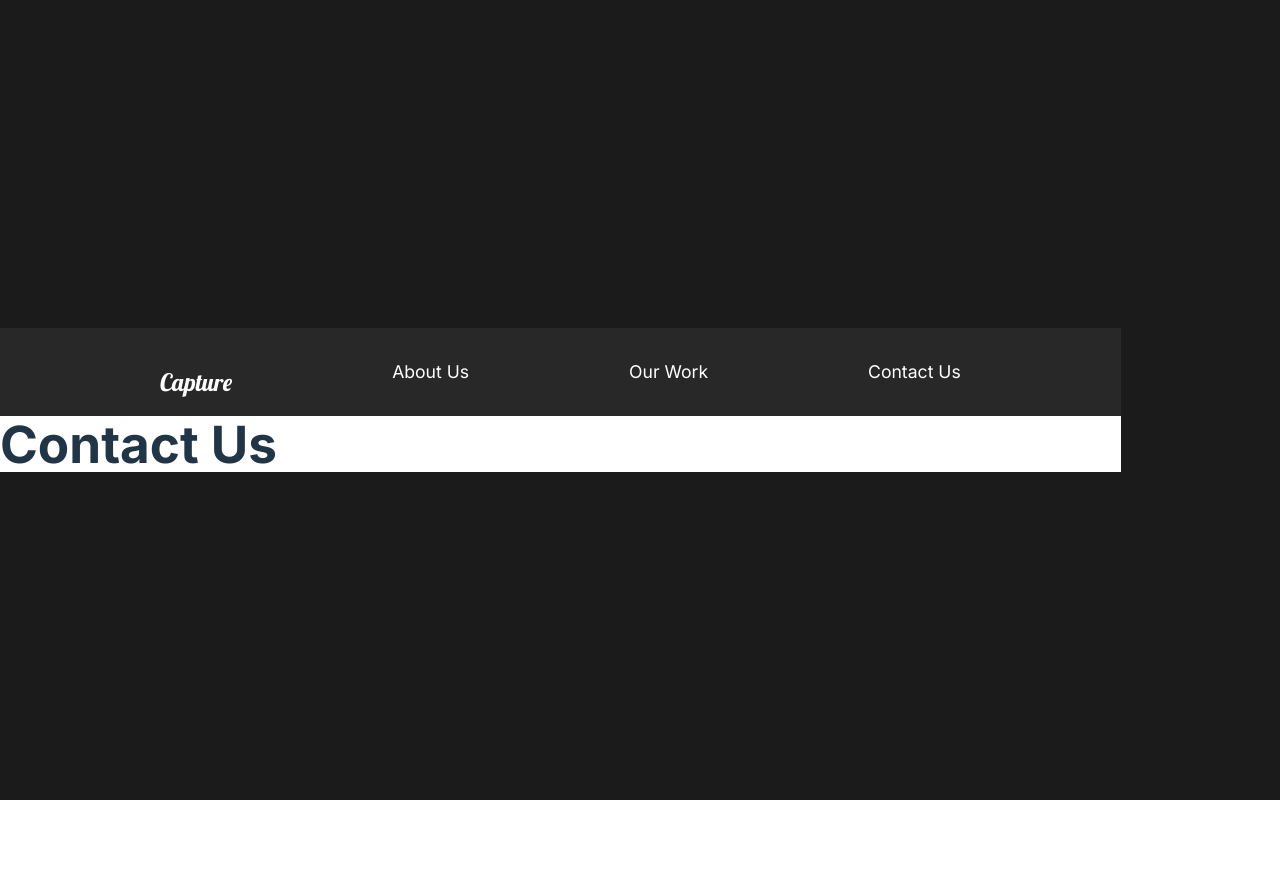
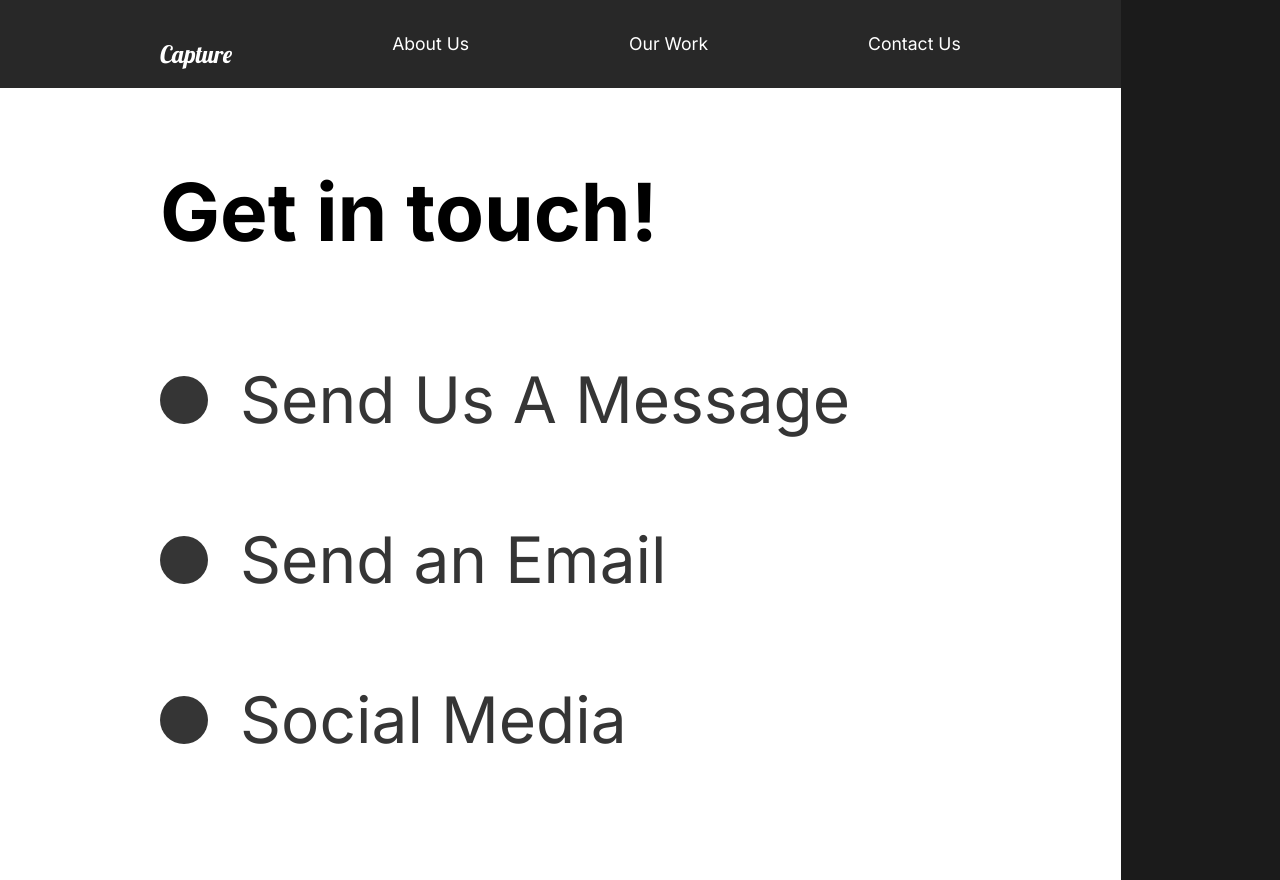
Before and after one commit to FH-N/react-capture-portfolio, a React (Vite) app: page /contact in a window 1280 px wide. Before the commit the page ends 800 px from the top, so only its background shows below. Built offline with nearby package versions, Linux system fonts and the light colour scheme.

Commit message:
22. Bug fixes

```diff
--- a/src/Pages/AboutUs.tsx
+++ b/src/Pages/AboutUs.tsx
@@ -5,6 +5,7 @@
 //animations
 import {motion} from "framer-motion";
 import { pageAnimation } from "../animation";
+import ScrollTop from "../components/scrollTop";
 
 
 const AboutUs = () => {
@@ -13,6 +14,7 @@
       <AboutSection />;
       <ServicesSection />
       <FaqSection />
+      <ScrollTop />
     </motion.div>
   );
 };
--- a/src/Pages/ContactUs.tsx
+++ b/src/Pages/ContactUs.tsx
@@ -1,13 +1,73 @@
 //animations
 import {motion} from "framer-motion";
-import { pageAnimation } from "../animation";
+import { pageAnimation, titleAnim } from "../animation";
+import styled from "styled-components";
 
 const ContactUs = () => {
   return (
-    <motion.div variants={pageAnimation} initial="hidden" animate="show" exit="exit" style={{background: "#fff"}}>
-      <h1>Contact Us</h1>
-    </motion.div>
+    <ContactStyle variants={pageAnimation} initial="hidden" animate="show" exit="exit" style={{background: "#fff"}}>
+      <Title>
+        <Hide>
+          <motion.h1 variants={titleAnim}>
+            Get in touch!
+          </motion.h1>
+        </Hide>
+      </Title>
+      <div>
+        <Hide>
+        <Social variants={titleAnim}>
+          <Circle />
+          <h2>Send Us A Message</h2>
+        </Social>
+        </Hide>
+        <Hide>
+        <Social variants={titleAnim}>
+          <Circle />
+          <h2>Send an Email</h2>
+        </Social>
+        <Hide>
+        </Hide>
+        <Social variants={titleAnim}>
+          <Circle />
+          <h2>Social Media</h2>
+        </Social>
+        </Hide>
+      </div>
+    </ContactStyle>
   );
 };
 
+const ContactStyle = styled(motion.div)`
+padding: 5rem 10rem;
+color: #353535;
+min-height: 90vh
+`;
+
+const Title = styled.div`
+margin-bottom: 4rem;
+color: black;
+h1{
+  font-size: 5rem;
+}
+`;
+
+const Hide = styled.div`
+overflow: hidden;
+`;
+
+const Circle = styled.div`
+border-radius: 50%;
+width: 3rem;
+height: 3rem;
+background: #353535;
+`;
+
+const Social = styled(motion.div)`
+display: flex;
+align-items: center;
+h2{
+  margin: 2rem;
+}
+`;
+
 export default ContactUs;
--- a/src/Pages/OurWork.tsx
+++ b/src/Pages/OurWork.tsx
@@ -5,11 +5,17 @@
 //import
 import styled from "styled-components"
 import {Link} from "react-router-dom"
+import ScrollTop from "../components/scrollTop"
 //animations
 import {motion} from "framer-motion";
 import { sliderContainer, pageAnimation, fade, photoAnim, lineAnim, slider } from "../animation";
+// import { useScroll } from "../components/useScroll"
+
 
 const OurWork = () => {
+  //const [element, controls] = useScroll();
+ // const [element2, controls2] = useScroll();
+
   return (
     <Work variants={pageAnimation} initial="hidden" animate="show" exit="exit" style={{background: "#fff"}}>
       <motion.div variants={sliderContainer}>
@@ -27,7 +33,8 @@
         </Hide>
         </Link>
       </Movie>
-      <Movie>
+      <Movie >
+      {/*ref={element} variants={fade} animate={controls} initial="hidden"*/}
         <h2>The Racer</h2>
         <div className="line"></div>
         <Link to="/work/the-racer">
@@ -41,6 +48,7 @@
         <img src={goodtimes} alt="Good times" />
         </Link>
       </Movie>
+      <ScrollTop />
     </Work>
   );
 };
@@ -59,7 +67,7 @@
   object-fit: cover;
 }
 `
-const Movie = styled.div`
+const Movie = styled(motion.div)`
 padding-botom: 10rem;
 .line{
   height: 0.5rem;
--- a/src/components/GlobalStyle.tsx
+++ b/src/components/GlobalStyle.tsx
@@ -11,6 +11,8 @@
 body{
 background-color: #1b1b1b;
 font-family: 'Inter', sans-serif;
+overflow-x: hidden;
+
 }
 
 button{
--- a/src/components/Nav.tsx
+++ b/src/components/Nav.tsx
@@ -32,6 +32,9 @@
   align-items: center;
   padding: 1rem 10rem;
   background: #282828;
+  position: sticky;
+  top: 0;
+  z-index: 10;
   a {
     color: white;
     text-decoration: none;
--- /dev/null
+++ b/src/components/scrollTop.tsx
@@ -0,0 +1,16 @@
+import {useEffect} from "react";
+import { useLocation } from "react-router-dom";
+
+const ScrollTop = () => {
+    const {pathname} = useLocation();
+    useEffect(() => {
+        window.scroll({
+            top: 0,
+            left: 0,
+        })
+
+    }, [pathname]);
+    return null;
+};
+
+export default ScrollTop;
```
